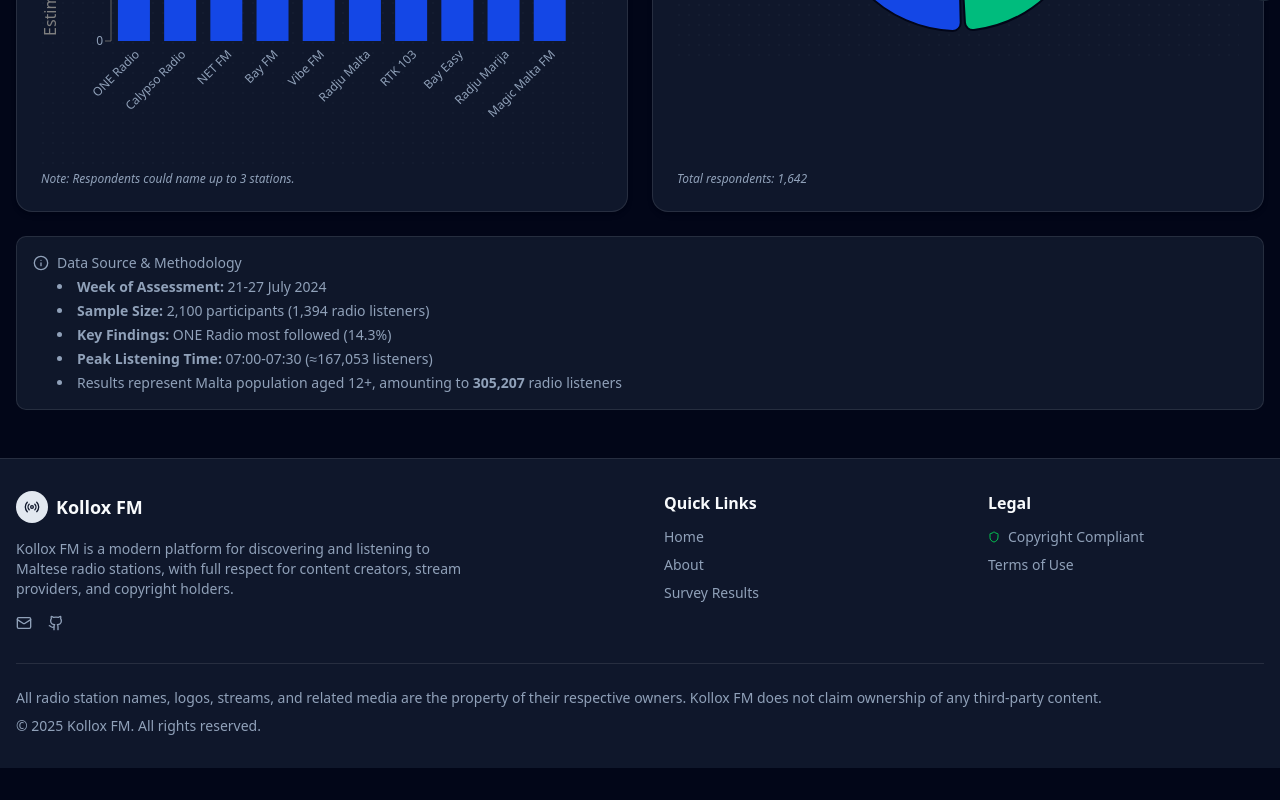
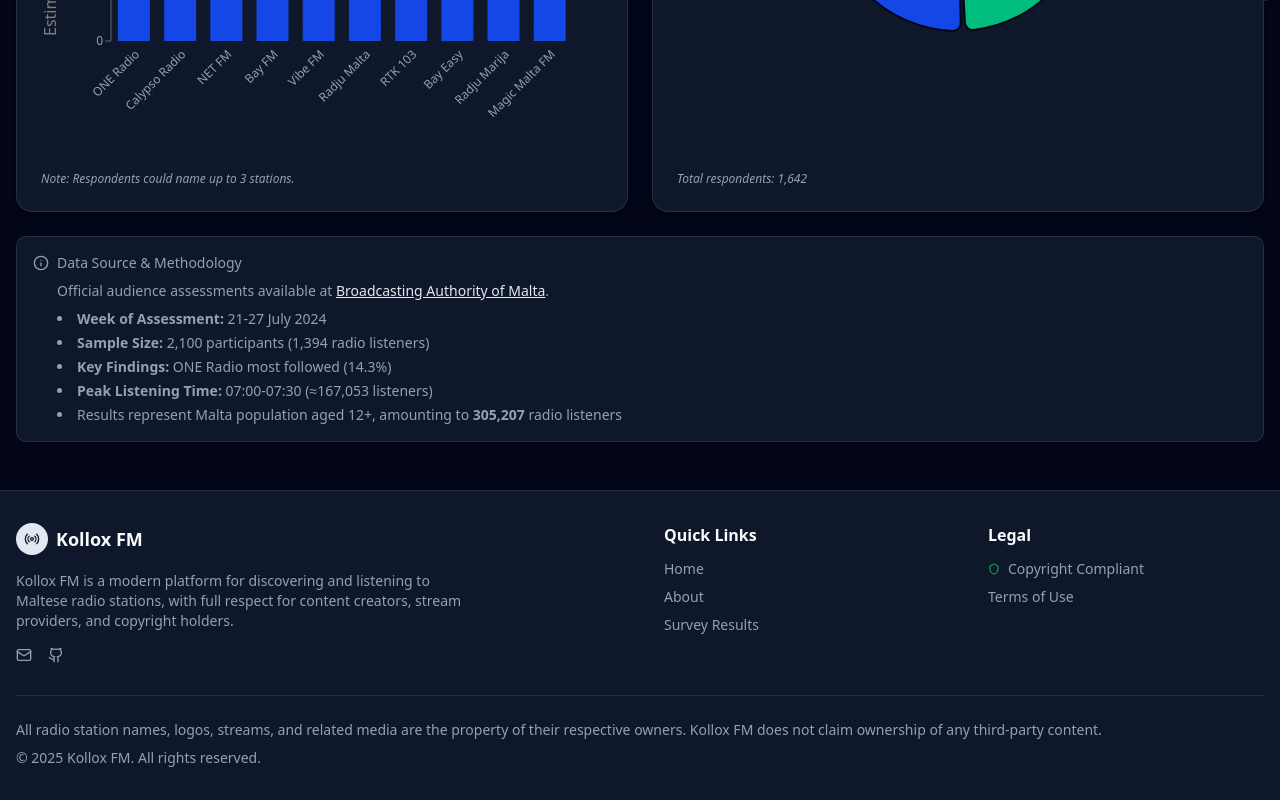
Before and after one commit to nathan-abela/kollox-fm, a Next.js app: page /survey-results/2024 in a window 1280 px wide. Shown: the part 795-1595 px from the top of the page. Before the commit the page ends 1563 px from the top, so only its background shows below. Built offline with nearby package versions, Linux system fonts and the light colour scheme.

Commit message:
feat: add official assessments link to BA references

```diff
--- a/src/components/survey-results/survey-hero.tsx
+++ b/src/components/survey-results/survey-hero.tsx
@@ -25,6 +25,18 @@ export function SurveyHero({ latestSurveyId }: SurveyHeroProps) {
 							analytics, listener preferences, and broadcasting
 							trends across Malta&apos;s radio landscape.
 						</p>
+						<p className="text-muted-foreground mb-2 text-sm">
+							Official audience assessments available at{" "}
+							<a
+								href="https://ba.org.mt/audience-assessments"
+								target="_blank"
+								rel="noopener noreferrer"
+								className="text-primary underline"
+							>
+								Broadcasting Authority of Malta
+							</a>
+							.
+						</p>
 						{latestSurveyId && (
 							<div className="mt-6 flex justify-center">
 								<Link
--- a/src/components/survey-results/survey-info.tsx
+++ b/src/components/survey-results/survey-info.tsx
@@ -12,7 +12,19 @@ export function SurveyInfo({ survey }: { survey: Survey }) {
 		<div className="bg-muted/50 mt-6 flex items-start gap-2 rounded-lg border p-4">
 			<Info className="text-muted-foreground mt-0.5 h-4 w-4 flex-shrink-0" />
 			<div className="text-muted-foreground text-sm">
-				<p className="mb-1 font-medium">Data Source & Methodology</p>
+				<p className="mb-2 font-medium">Data Source & Methodology</p>
+				<p className="mb-2">
+					Official audience assessments available at{" "}
+					<a
+						href="https://ba.org.mt/audience-assessments"
+						target="_blank"
+						rel="noopener noreferrer"
+						className="text-primary underline"
+					>
+						Broadcasting Authority of Malta
+					</a>
+					.
+				</p>
 				<ul className="list-inside list-disc space-y-1">
 					{/* prettier-ignore */}
 					<li>
```
